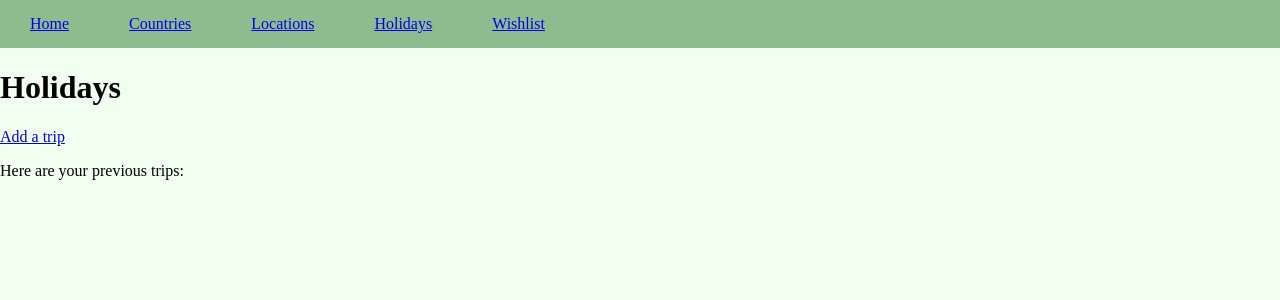
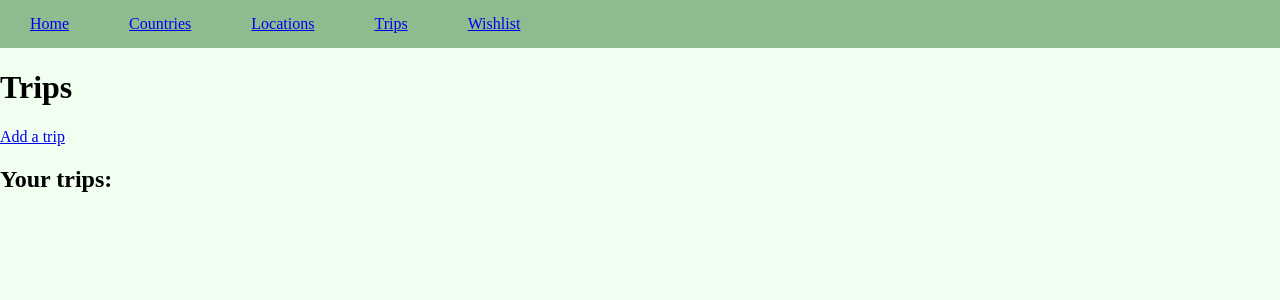
Before and after one commit to mr-mckenzie/Gravel-Travel, a Flask app: page /holidays in a window 1280 px wide. Shown: the top 300 px of the page. Run offline with Flask 3, Linux system fonts and the light colour scheme; data that the repository does not hold is empty; some libraries are stand-ins or nearby versions.

```diff
--- a/templates/base.jinja
+++ b/templates/base.jinja
@@ -10,7 +10,7 @@
         <a href="/">Home</a>
         <a href="/countries">Countries</a>
         <a href="/locations">Locations</a>
-        <a href="/holidays">Holidays</a>
+        <a href="/holidays">Trips</a>
         <a href="/wishlist">Wishlist</a>
     </div>
 </header>
--- a/templates/countries/edit.jinja
+++ b/templates/countries/edit.jinja
@@ -34,7 +34,7 @@
 </form>
 
 
-{# Warning for DELETE #}
+{# Warning message for DELETE function#}
 {%if input_locations%}
 
     <p>To delete this country record, please delete location(s) first. </p>
--- a/templates/countries/index.jinja
+++ b/templates/countries/index.jinja
@@ -3,16 +3,14 @@
 {% block content %}
 <h1>Countries</h1>
 
-<p>Here are the countries:</p>
-
 {% for country in input_countries %}
 
-<p> <a href="/countries/{{country.id}}">{{ country.name }}</a> </p>
+    <p> <a href="/countries/{{country.id}}">{{ country.name }}</a> </p>
 
 {% endfor %}
 
 <form action="/countries" method="post">
-<label for="name">Add a Country:</label>
+    <label for="name">Add a Country:</label>
     <input type="text" value="Insert name" name="name" id="name">
     <input type="submit" value="Add" >
 </form>
--- a/templates/holidays/index.jinja
+++ b/templates/holidays/index.jinja
@@ -1,15 +1,17 @@
 {% extends 'base.jinja'%}
 
 {% block content %}
-<h1>Holidays</h1>
+<h1>Trips</h1>
 
 <a href="holidays/add">Add a trip</a>
 
-<p>Here are your previous trips:</p>
+<h2>Your trips:</h2>
 
 {% for holiday in input_all_holidays %}
 
     <p> {{ holiday[0].name }}, {{holiday[0].country.name}} </p>
+
+    {# If location has been visited, display the year #}
     {% if holiday[1] %}
         <p> visited in: {{holiday[1].year}} </p>
     {% endif %}
@@ -18,6 +20,8 @@
         <input type="submit" value="delete" />
     </form>
 
+    <br>
+
 {% endfor %}
 
 {% endblock %}
--- a/templates/home.jinja
+++ b/templates/home.jinja
@@ -1,7 +1,7 @@
 {% extends 'base.jinja'%}
 
 {% block content %}
-<h1>Travel Tracker</h1>
+    <h1>Travel Tracker</h1>
 
-<p>Welcome to Travel Tracker!</p>
+    <p>Welcome to Travel Tracker!</p>
 {% endblock %}
```
Also changed, not shown: templates/countries/locations.jinja (+4 -7 lines), templates/holidays/add.jinja (+8 -5 lines), templates/locations/add.jinja (+8 -6 lines), templates/locations/single_location.jinja (+6 -3 lines), templates/wishlist/index.jinja (+6 -7 lines). Lines whose indentation alone changed are shown as unchanged.
